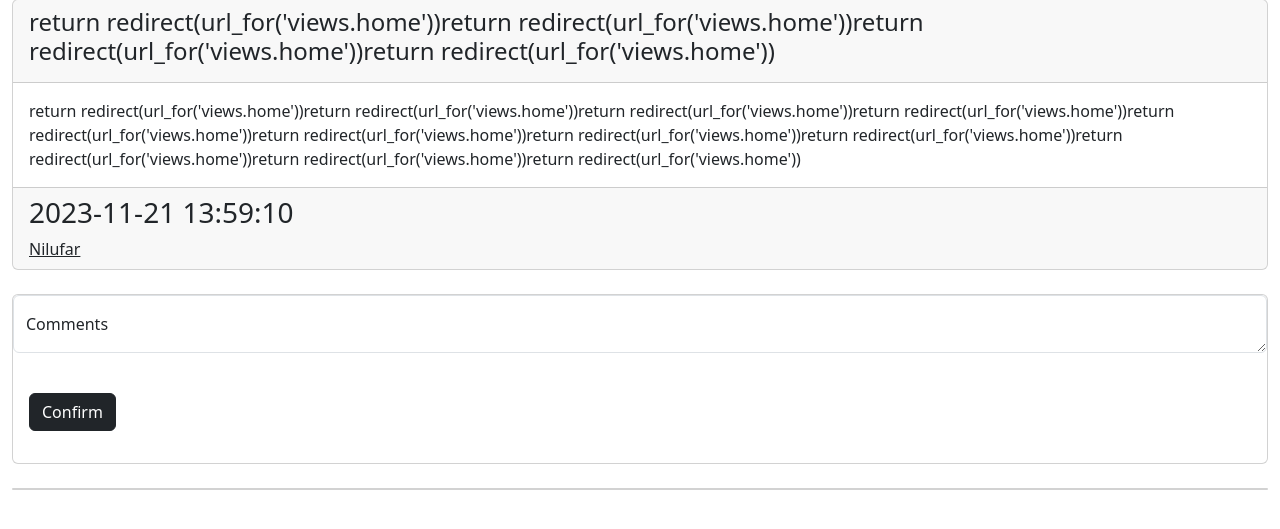
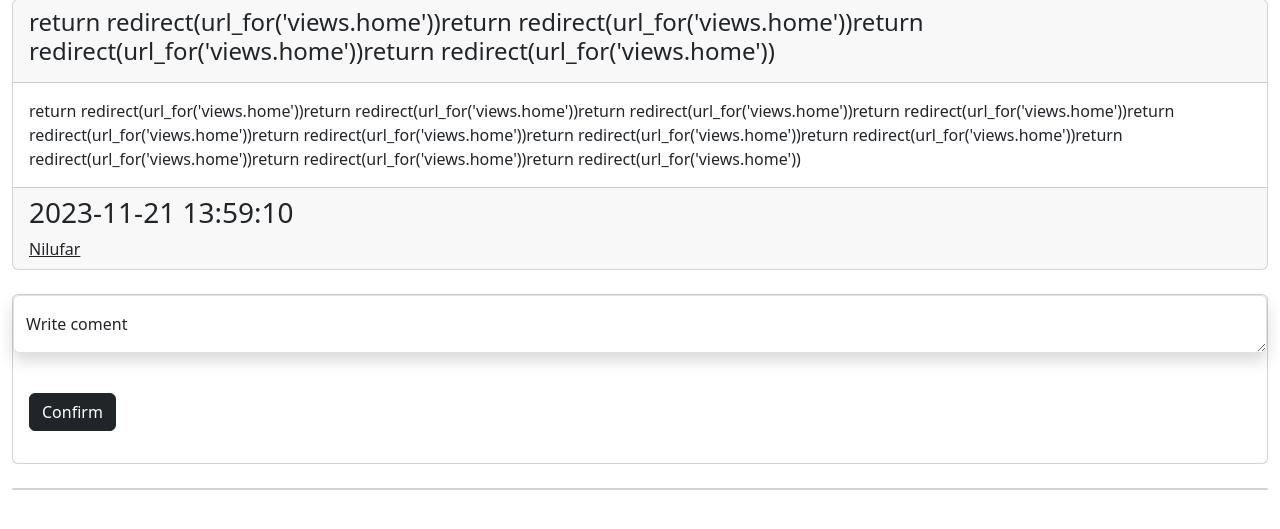
Before and after one commit to Xakimov-Sardor/PyBlog, a Flask app: page /post/2 in a window 1280 px wide. Shown: the part 81-610 px from the top of the page. Run offline with Flask 3, Linux system fonts and the light colour scheme; a user stored in the database is signed in; data comes from the database, SQL or seed files in the repository; both versions use the stored data as it was after the commit.

Commit message:
like failed

```diff
--- a/website/templates/post_detail.html
+++ b/website/templates/post_detail.html
@@ -20,8 +20,8 @@
 <div class="card">
     <form action="" method="post">
         <div class="form-floating car-body">
-            <textarea class="form-control" placeholder="Leave a comment here" id="floatingTextarea2" name="text"></textarea>
-            <label for="floatingTextarea2">Comments</label>
+            <textarea class="form-control shadow" placeholder="Leave a comment here" id="floatingTextarea2" name="text"></textarea>
+            <label for="floatingTextarea2">Write coment</label>
         </div>
         <br>
         <div class="col-auto">
@@ -37,14 +37,14 @@
         {% for comment in post.comments[::-1] %}
             <li class="list-group-item">
                 <div class="card">
-                    <div class="card-header">
-                        <p>by {{ comment.author }}</p>
+                    <div class="card-header bg-dark">
+                        <p class="text-white">{{ comment.author }}</p>
                     </div>
                     <div class="card-body">
                         <p class="card-text">{{ comment.text }}</p>
                     </div>
                     <div class="card-footer">
-                        <p>{{ comment.date_created }}</p>
+                        <p>on {{ comment.date_created }}</p>
                         {% if comment.author == user.username%}
                         <a href="/delete-coment/{{comment.id}}" class="">Delete</a>
                         {% endif %}
```
Also changed, not shown: instance/database.db.
